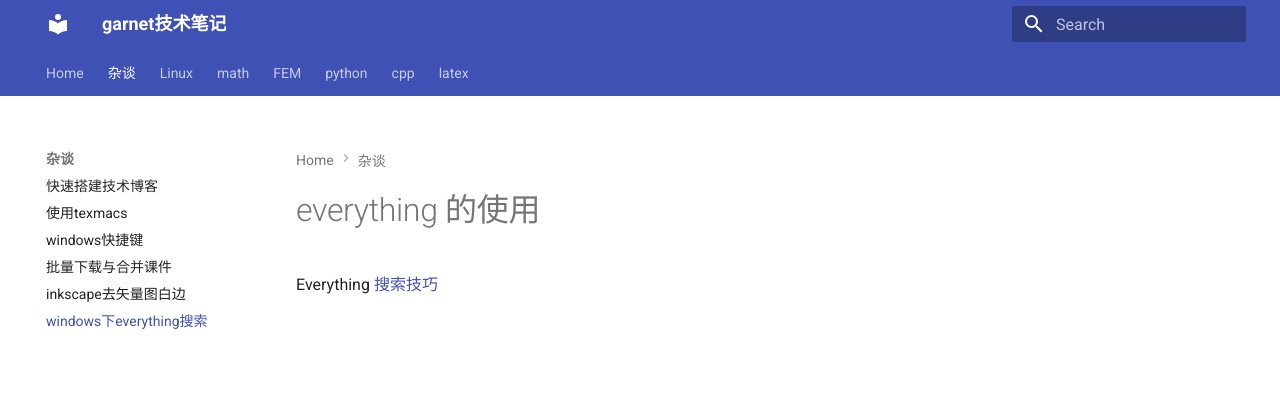
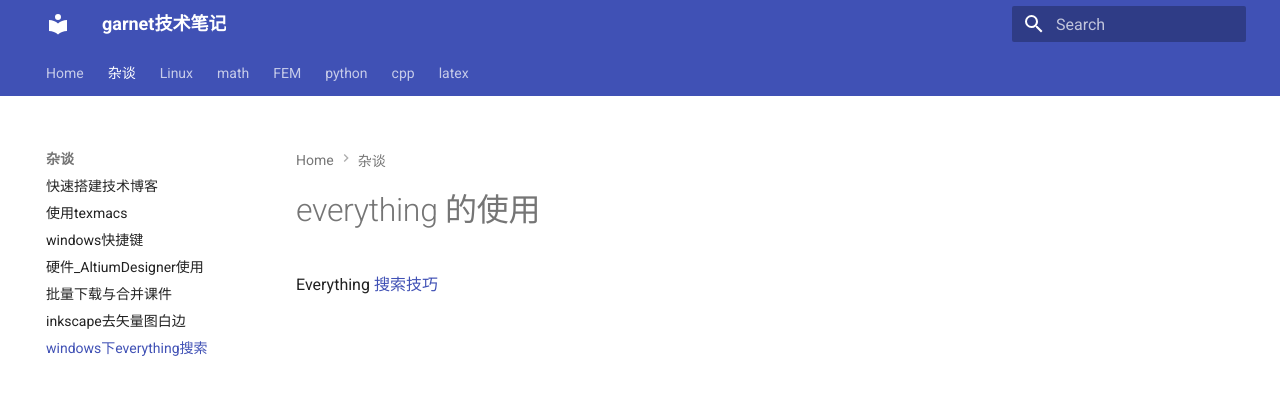
Before and after one commit to ymma98/technotes, an MkDocs documentation site: the page built from docs/杂谈/windows_everything的使用.md, in a window 1280 px wide. Shown: the top 395 px of the page. Built offline with MkDocs 1.6.1 and Material for MkDocs 9.7.7, drawn with Linux system fonts in a browser that asks for light colours.

Commit message:
Update mkdocs.yml

```diff
--- a/mkdocs.yml
+++ b/mkdocs.yml
@@ -5,6 +5,7 @@ nav:
       - 快速搭建技术博客: 杂谈/快速搭建技术博客.md
       - 使用texmacs: 杂谈/使用texmacs.md
       - windows快捷键: 杂谈/windows_快捷键.md
+      - 硬件_AltiumDesigner使用: 杂谈/硬件_AltiumDesigner使用.md
       - 批量下载与合并课件: 杂谈/批量下载与合并课件.md
       - inkscape去矢量图白边: 杂谈/inkscape去矢量图白边.md
       - windows下everything搜索: 杂谈/windows_everything的使用.md
```
